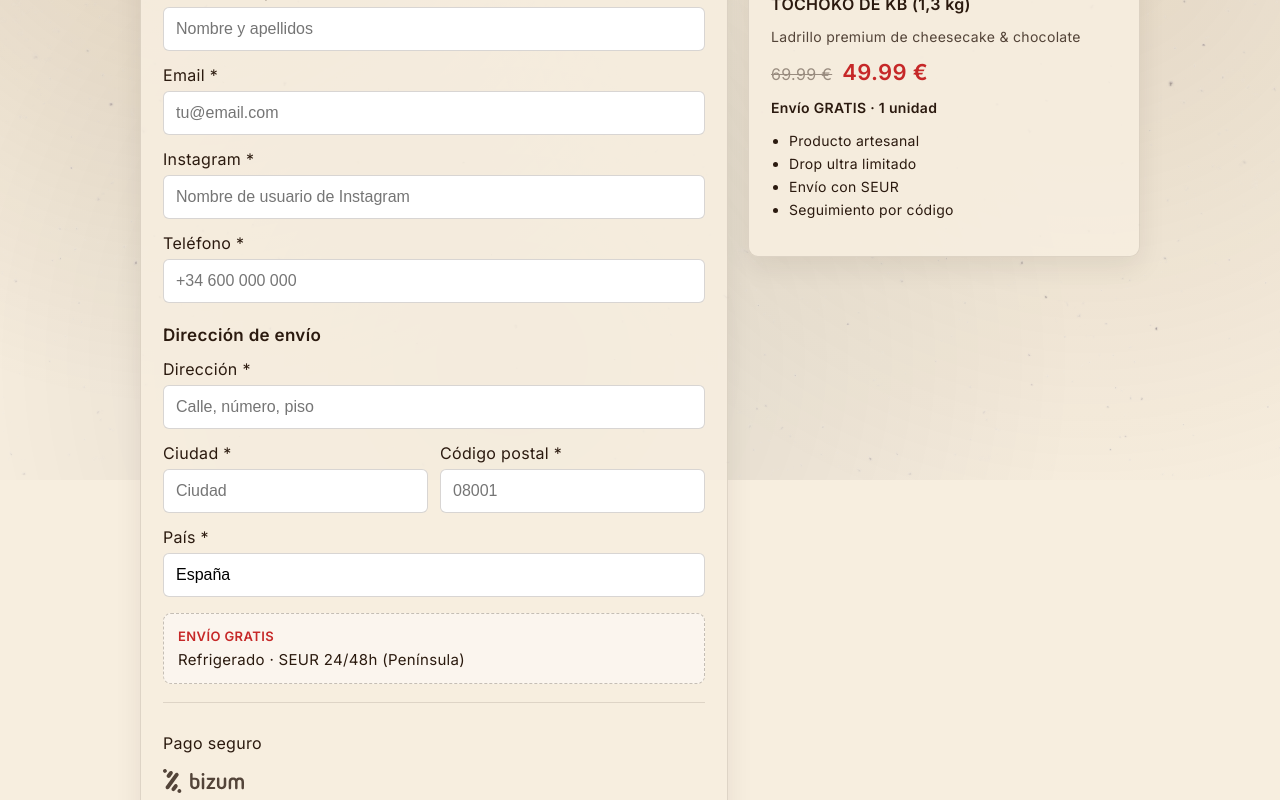
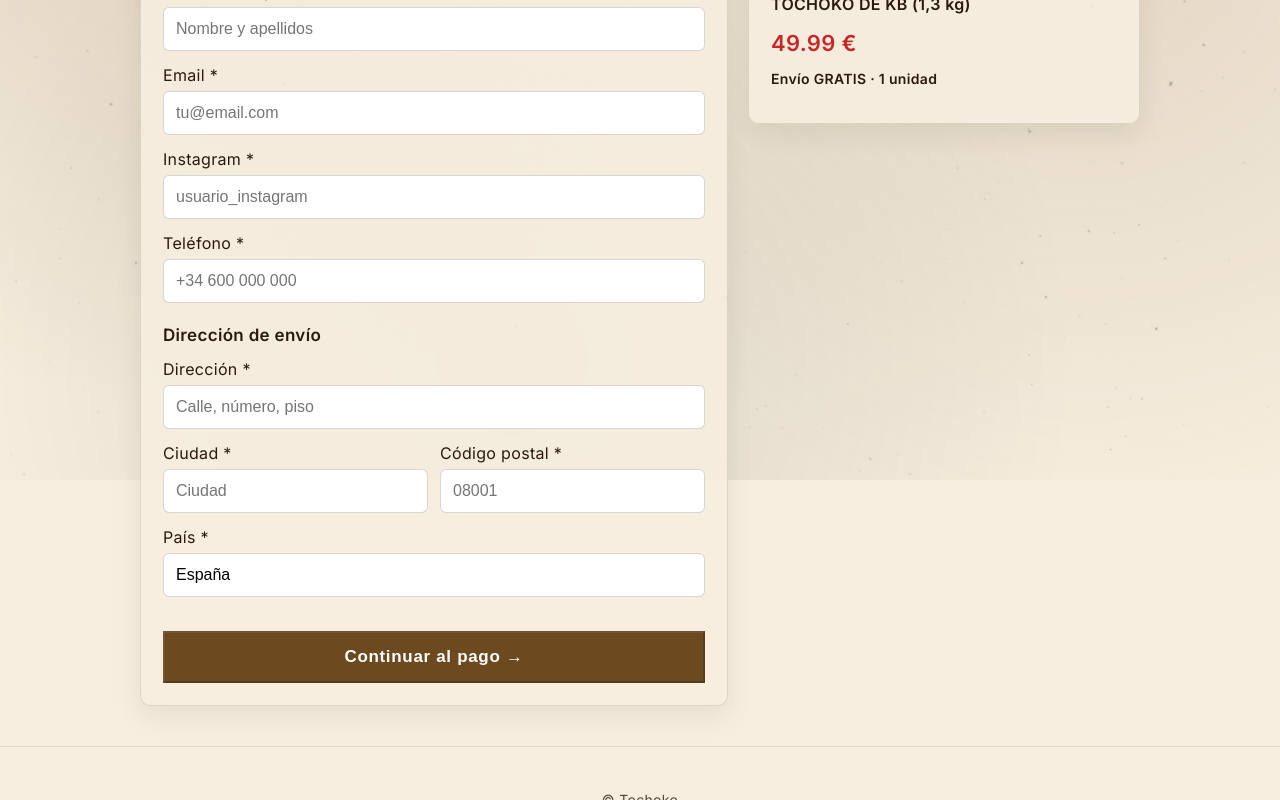
Before and after one commit to Tonaxe/Tochoko-Front, an Angular app: page /checkout in a window 1280 px wide. Shown: the part 320-1120 px from the top of the page. Built offline with nearby package versions, Linux system fonts and the light colour scheme.

Commit message:
V30: Depploy4

```diff
--- a/src/app/pages/checkout/checkout.html
+++ b/src/app/pages/checkout/checkout.html
@@ -1,7 +1,6 @@
 <section class="checkout">
     <div class="checkout__shell">
 
-        <!-- HEADER -->
         <header class="checkout__header">
             <h1 class="checkout__title">Finalizar reserva</h1>
             <p class="checkout__subtitle">
@@ -11,54 +10,62 @@
 
         <div class="checkout__grid">
 
-            <!-- FORMULARIO -->
             <article class="card">
                 <form [formGroup]="form" (ngSubmit)="onSubmit()" novalidate>
 
-                    <!-- DATOS PERSONALES -->
                     <h3 class="form-section">Datos personales</h3>
 
                     <div class="field">
                         <label>Nombre completo *</label>
                         <input type="text" formControlName="fullName" placeholder="Nombre y apellidos"
+                            (paste)="blockPaste($event)"
                             [class.input--invalid]="f.fullName.touched && f.fullName.invalid" />
-                        <p class="error" *ngIf="f.fullName.touched && f.fullName.invalid">Campo obligatorio</p>
+                        <p class="error" *ngIf="f.fullName.touched && f.fullName.errors?.['pattern']">
+                            Caracteres no permitidos
+                        </p>
                     </div>
 
                     <div class="field">
                         <label>Email *</label>
                         <input type="email" formControlName="email" placeholder="tu@email.com"
                             [class.input--invalid]="f.email.touched && f.email.invalid" />
-                        <p class="error" *ngIf="f.email.touched && f.email.invalid">Email no válido</p>
+                        <p class="error" *ngIf="f.email.touched && f.email.invalid">
+                            Email no válido
+                        </p>
                     </div>
 
                     <div class="field">
                         <label>Instagram *</label>
-                        <input type="text" formControlName="instagram" placeholder="Nombre de usuario de Instagram"
+                        <input type="text" formControlName="instagram" placeholder="usuario_instagram"
+                            (paste)="blockPaste($event)"
                             [class.input--invalid]="f.instagram.touched && f.instagram.invalid" />
-                        <p class="error" *ngIf="f.instagram.touched && f.instagram.invalid">Campo obligatorio</p>
+                        <p class="error" *ngIf="f.instagram.touched && f.instagram.errors?.['pattern']">
+                            Usuario no válido
+                        </p>
                     </div>
 
                     <div class="field">
                         <label>Teléfono *</label>
                         <input type="tel" formControlName="phone" placeholder="+34 600 000 000"
                             [class.input--invalid]="f.phone.touched && f.phone.invalid" />
-                        <p class="error" *ngIf="f.phone.touched && f.phone.invalid">Teléfono no válido</p>
+                        <p class="error" *ngIf="f.phone.touched && f.phone.errors?.['pattern']">
+                            Teléfono no válido
+                        </p>
                     </div>
 
-                    <!-- DIRECCIÓN -->
                     <h3 class="form-section">Dirección de envío</h3>
 
                     <div class="field">
                         <label>Dirección *</label>
                         <input type="text" formControlName="addressLine1" placeholder="Calle, número, piso"
+                            (paste)="blockPaste($event)"
                             [class.input--invalid]="f.addressLine1.touched && f.addressLine1.invalid" />
                     </div>
 
                     <div class="row">
                         <div class="field">
                             <label>Ciudad *</label>
-                            <input type="text" formControlName="city" placeholder="Ciudad"
+                            <input type="text" formControlName="city" placeholder="Ciudad" (paste)="blockPaste($event)"
                                 [class.input--invalid]="f.city.touched && f.city.invalid" />
                         </div>
 
@@ -70,31 +77,12 @@
                     </div>
 
                     <p class="error" *ngIf="f.postalCode.touched && f.postalCode.errors?.['notPeninsula']">
-                            Actualmente solo enviamos a la península.
-                        </p>
+                        Actualmente solo enviamos a la península.
+                    </p>
 
                     <div class="field">
                         <label>País *</label>
-                        <input type="text" formControlName="country" placeholder="España"
-                            [class.input--invalid]="f.country.touched && f.country.invalid" />
-                    </div>
-
-                    <div class="shipping shipping--highlight">
-                        <span class="shipping__badge">ENVÍO GRATIS</span>
-                        <span class="shipping__text">
-                            Refrigerado · SEUR 24/48h (Península)
-                        </span>
-                    </div>
-
-                    <div class="trust">
-                        <p class="trust__title">Pago seguro</p>
-                        <div class="trust__logos">
-                            <img src="assets/payments/bizum.svg" alt="Bizum" />
-                        </div>
-                        <p class="trust__hint">
-                            El pedido se confirma ahora. En breve recibirás una solicitud de Bizum para completar el
-                            pago.
-                        </p>
+                        <input type="text" formControlName="country" readonly />
                     </div>
 
                     <button class="btn" type="submit" [disabled]="form.invalid || isSubmitting">
@@ -107,16 +95,9 @@
             <aside class="card card--side">
                 <h2>Tu pedido</h2>
 
-                <p class="product-name"><strong>TOCHOKO DE KB (1,3 kg)</strong></p>
-
-                <p class="product-desc">
-                    Ladrillo premium de cheesecake & chocolate
-                </p>
+                <p><strong>TOCHOKO DE KB (1,3 kg)</strong></p>
 
                 <div class="price-box">
-                    <span class="price-old">
-                        {{ (69.99 * quantity) | number:'1.2-2' }} €
-                    </span>
                     <span class="price-current">
                         {{ totalPrice | number:'1.2-2' }} €
                     </span>
@@ -125,13 +106,6 @@
                 <p class="free-shipping">
                     Envío GRATIS · {{ quantity }} unidad{{ quantity > 1 ? 'es' : '' }}
                 </p>
-
-                <ul class="side__bullets">
-                    <li>Producto artesanal</li>
-                    <li>Drop ultra limitado</li>
-                    <li>Envío con SEUR</li>
-                    <li>Seguimiento por código</li>
-                </ul>
             </aside>
 
         </div>
--- a/src/app/pages/checkout/checkout.ts
+++ b/src/app/pages/checkout/checkout.ts
@@ -1,8 +1,19 @@
 import { Component, ChangeDetectionStrategy, inject } from '@angular/core';
 import { CommonModule } from '@angular/common';
-import { AbstractControl, FormBuilder, ReactiveFormsModule, ValidationErrors, Validators } from '@angular/forms';
+import {
+  AbstractControl,
+  FormBuilder,
+  ReactiveFormsModule,
+  ValidationErrors,
+  Validators
+} from '@angular/forms';
 import { ActivatedRoute, Router } from '@angular/router';
 import { OrdersApi } from '../../services/orders.api';
+
+const SAFE_TEXT_REGEX = /^[a-zA-ZÀ-ÿ0-9\s.,\-#ºª]{3,150}$/;
+const CITY_REGEX = /^[a-zA-ZÀ-ÿ\s\-]{2,80}$/;
+const PHONE_REGEX = /^[0-9+\s]{9,15}$/;
+const INSTAGRAM_REGEX = /^[a-zA-Z0-9._]{1,30}$/;
 
 @Component({
   selector: 'app-checkout',
@@ -13,26 +24,28 @@ import { OrdersApi } from '../../services/orders.api';
   changeDetection: ChangeDetectionStrategy.OnPush,
 })
 export class Checkout {
+
   quantity = 1;
   unitPrice = 49.99;
+  isSubmitting = false;
 
-  constructor(private route: ActivatedRoute, private ordersApi: OrdersApi, private router: Router) { }
   private fb = inject(FormBuilder);
 
-  isSubmitting = false;
+  constructor(
+    private route: ActivatedRoute,
+    private ordersApi: OrdersApi,
+    private router: Router
+  ) { }
 
   form = this.fb.nonNullable.group({
-    fullName: ['', [Validators.required, Validators.minLength(3)]],
+    fullName: ['', [Validators.required, Validators.pattern(SAFE_TEXT_REGEX)]],
     email: ['', [Validators.required, Validators.email]],
-    phone: ['', [Validators.required, Validators.minLength(9)]],
-    addressLine1: ['', [Validators.required]],
-    city: ['', [Validators.required]],
-    postalCode: ['', [
-      Validators.required,
-      peninsulaPostalCodeValidator
-    ]],
-    country: ['España', [Validators.required]],
-    instagram: ['', [Validators.required]],
+    instagram: ['', [Validators.required, Validators.pattern(INSTAGRAM_REGEX)]],
+    phone: ['', [Validators.required, Validators.pattern(PHONE_REGEX)]],
+    addressLine1: ['', [Validators.required, Validators.pattern(SAFE_TEXT_REGEX)]],
+    city: ['', [Validators.required, Validators.pattern(CITY_REGEX)]],
+    postalCode: ['', [Validators.required, peninsulaPostalCodeValidator]],
+    country: ['España', [Validators.required, Validators.pattern(/^España$/)]],
   });
 
   get f() {
@@ -50,6 +63,24 @@ export class Checkout {
     return this.quantity * this.unitPrice;
   }
 
+  blockPaste(event: ClipboardEvent) {
+    const text = event.clipboardData?.getData('text/plain') ?? '';
+    if (/[<>]/.test(text)) {
+      event.preventDefault();
+    }
+  }
+
+  private sanitizePayload(data: any) {
+    const cleaned: any = {};
+    Object.keys(data).forEach(key => {
+      cleaned[key] =
+        typeof data[key] === 'string'
+          ? data[key].trim().replace(/[<>]/g, '')
+          : data[key];
+    });
+    return cleaned;
+  }
+
   onSubmit() {
     if (this.form.invalid) {
       this.form.markAllAsTouched();
@@ -58,10 +89,10 @@ export class Checkout {
 
     this.isSubmitting = true;
 
-    const payload = {
+    const payload = this.sanitizePayload({
       ...this.form.getRawValue(),
       quantity: this.quantity
-    };
+    });
 
     this.ordersApi.createOrder(payload).subscribe({
       next: (res) => {
@@ -72,7 +103,7 @@ export class Checkout {
       },
       error: () => {
         this.isSubmitting = false;
-        alert('Error al crear el pedido. Inténtalo de nuevo.');
+        alert('Error al crear el pedido.');
       }
     });
   }
```
